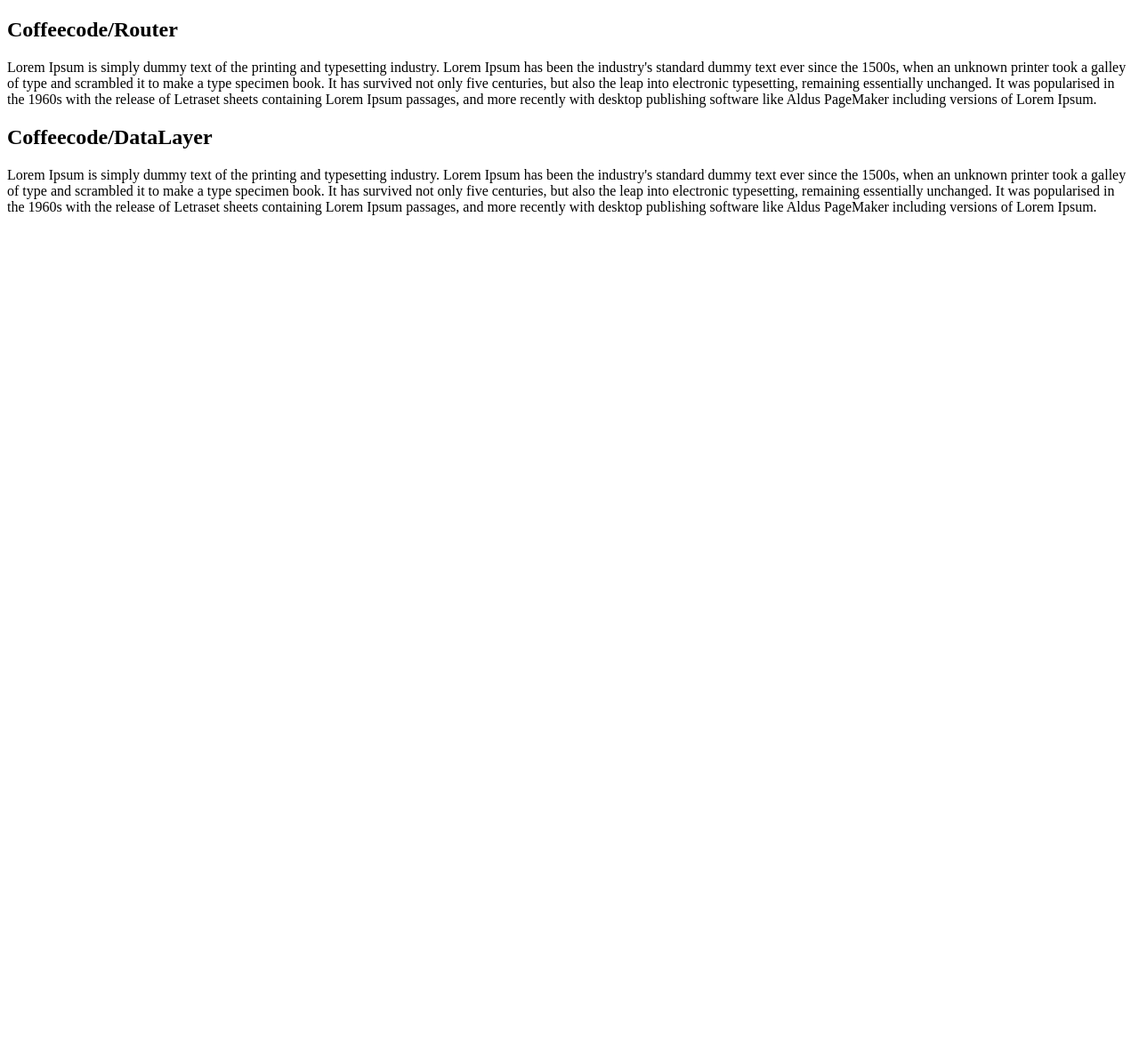
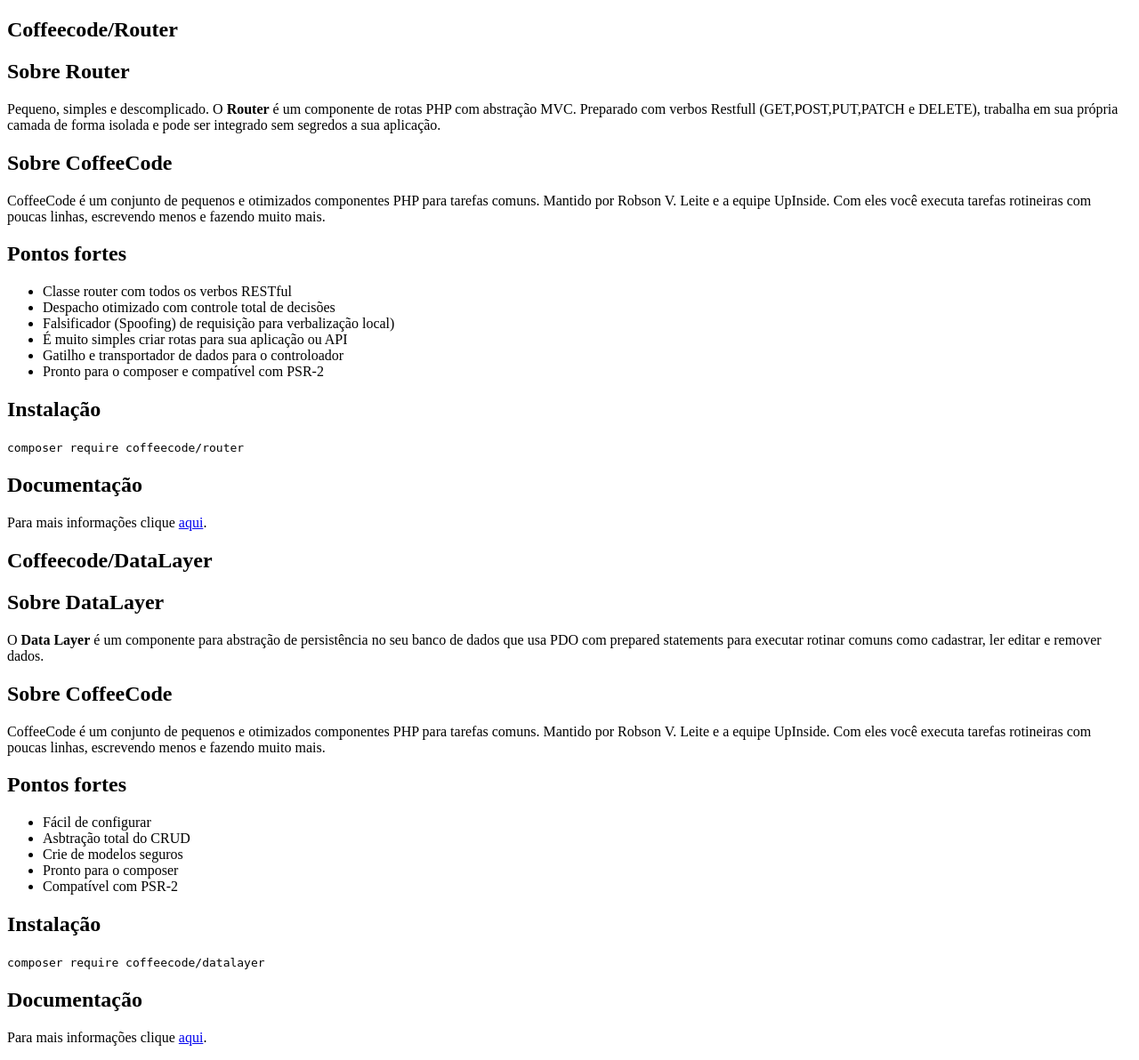
Before and after one commit to jorgecalheiros/crud-datalayer-coffecode-router, a PHP site: template src/Views/templates/inicio.php in a window 1280 px wide. Shown: the part 78-1270 px from the top of the page at 89% size. Before the commit the page ends 320 px from the top, so only its background shows below. Run offline with PHP 8.4, Linux system fonts and the light colour scheme; the template is opened without the code that fills it, so the values that code supplies are empty.

Commit message:
Terminei a pagina inicial explicado sobre o DataLayer e Router

```diff
--- a/src/Views/templates/inicio.php
+++ b/src/Views/templates/inicio.php
@@ -27,20 +27,78 @@
         </nav>
     </header>
     <main>
-        <section class="toLeft">
-            <div>
+        <section>
             <h1 class="title">Coffeecode/Router</h1>
             <div class="content">
-                    Lorem Ipsum is simply dummy text of the printing and typesetting industry. Lorem Ipsum has been the industry's standard dummy text ever since the 1500s, when an unknown printer took a galley of type and scrambled it to make a type specimen book. It has survived not only five centuries, but also the leap into electronic typesetting, remaining essentially unchanged. It was popularised in the 1960s with the release of Letraset sheets containing Lorem Ipsum passages, and more recently with desktop publishing software like Aldus PageMaker including versions of Lorem Ipsum.
+                <h2 class="title-second">Sobre Router</h2>
+                <p>
+                    Pequeno, simples e descomplicado. O <strong>Router</strong> é um componente de rotas PHP com abstração MVC. Preparado com verbos Restfull (GET,POST,PUT,PATCH e DELETE), trabalha em sua própria camada de forma isolada e pode ser integrado sem segredos a sua aplicação.
+                </p>
             </div>
+            <div class="content">
+                <h2 class="title-second">Sobre CoffeeCode</h2>
+                <p>
+                    CoffeeCode é um conjunto de pequenos e otimizados componentes PHP para tarefas comuns. Mantido por Robson V. Leite e a equipe UpInside. Com eles você executa tarefas rotineiras com poucas linhas, escrevendo menos e fazendo muito mais.
+                </p>
+            </div>
+            <nav class="list">
+                <h2 class="title-second">Pontos fortes</h2>
+                <ul>
+                    <li>Classe router com todos os verbos RESTful</li>
+                    <li>Despacho otimizado com controle total de decisões</li>
+                    <li>Falsificador (Spoofing) de requisição para verbalização local)</li>
+                    <li>É muito simples criar rotas para sua aplicação ou API</li>
+                    <li>Gatilho e transportador de dados para o controloador</li>
+                    <li>Pronto para o composer e compatível com PSR-2</li>
+                </ul>
+            </nav>
+            <div class="content">
+                <h2 class="title-second">Instalação</h2>
+                <code>
+                    composer require coffeecode/router
+                </code>
+            </div>
+            <div class="content">
+                <h2 class="title-second">Documentação</h2>
+                <p>
+                    Para mais informações clique <a href="https://packagist.org/packages/coffeecode/router" target="_blank">aqui</a>.
+                </p>
             </div>
         </section>
-        <section class="toRight">
-            <div>
+        <section>
             <h1 class="title">Coffeecode/DataLayer</h1>
             <div class="content">
-                    Lorem Ipsum is simply dummy text of the printing and typesetting industry. Lorem Ipsum has been the industry's standard dummy text ever since the 1500s, when an unknown printer took a galley of type and scrambled it to make a type specimen book. It has survived not only five centuries, but also the leap into electronic typesetting, remaining essentially unchanged. It was popularised in the 1960s with the release of Letraset sheets containing Lorem Ipsum passages, and more recently with desktop publishing software like Aldus PageMaker including versions of Lorem Ipsum.
+                <h2 class="title-second">Sobre DataLayer</h2>
+                <p>
+                    O <strong>Data Layer</strong> é um componente para abstração de persistência no seu banco de dados que usa PDO com prepared statements para executar rotinar comuns como cadastrar, ler editar e remover dados.
+                </p>
             </div>
+            <div class="content">
+                <h2 class="title-second">Sobre CoffeeCode</h2>
+                <p>
+                    CoffeeCode é um conjunto de pequenos e otimizados componentes PHP para tarefas comuns. Mantido por Robson V. Leite e a equipe UpInside. Com eles você executa tarefas rotineiras com poucas linhas, escrevendo menos e fazendo muito mais. </p>
+            </div>
+            <nav class="list">
+                <h2 class="title-second">Pontos fortes</h2>
+                <ul>
+                    <li>Fácil de configurar</li>
+                    <li>Asbtração total do CRUD</li>
+                    <li>Crie de modelos seguros</li>
+                    <li>Pronto para o composer</li>
+                    <li>Compatível com PSR-2</li>
+                </ul>
+            </nav>
+            <div class="content">
+                <h2 class="title-second">Instalação</h2>
+                <code>
+                    composer require coffeecode/datalayer
+                </code>
+            </div>
+            <div class="content">
+                <h2 class="title-second">Documentação</h2>
+                <p>
+                    Para mais informações clique <a href="https://packagist.org/packages/coffeecode/datalayer" target="_blank">aqui</a>.
+                </p>
             </div>
         </section>
     </main>
```
Also changed, not shown: src/Views/assets/css/inicio.css (+37 -6 lines). Lines whose indentation alone changed are shown as unchanged.
